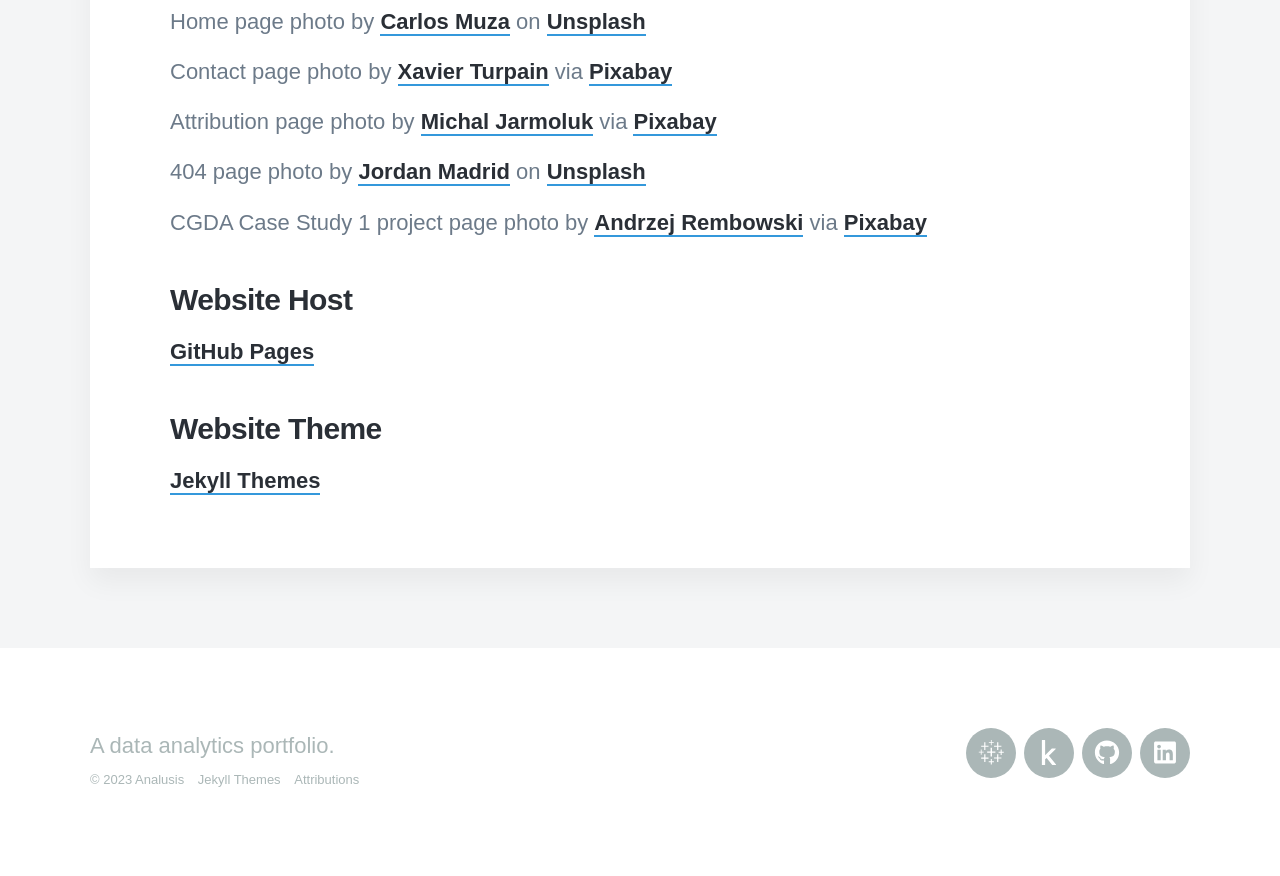
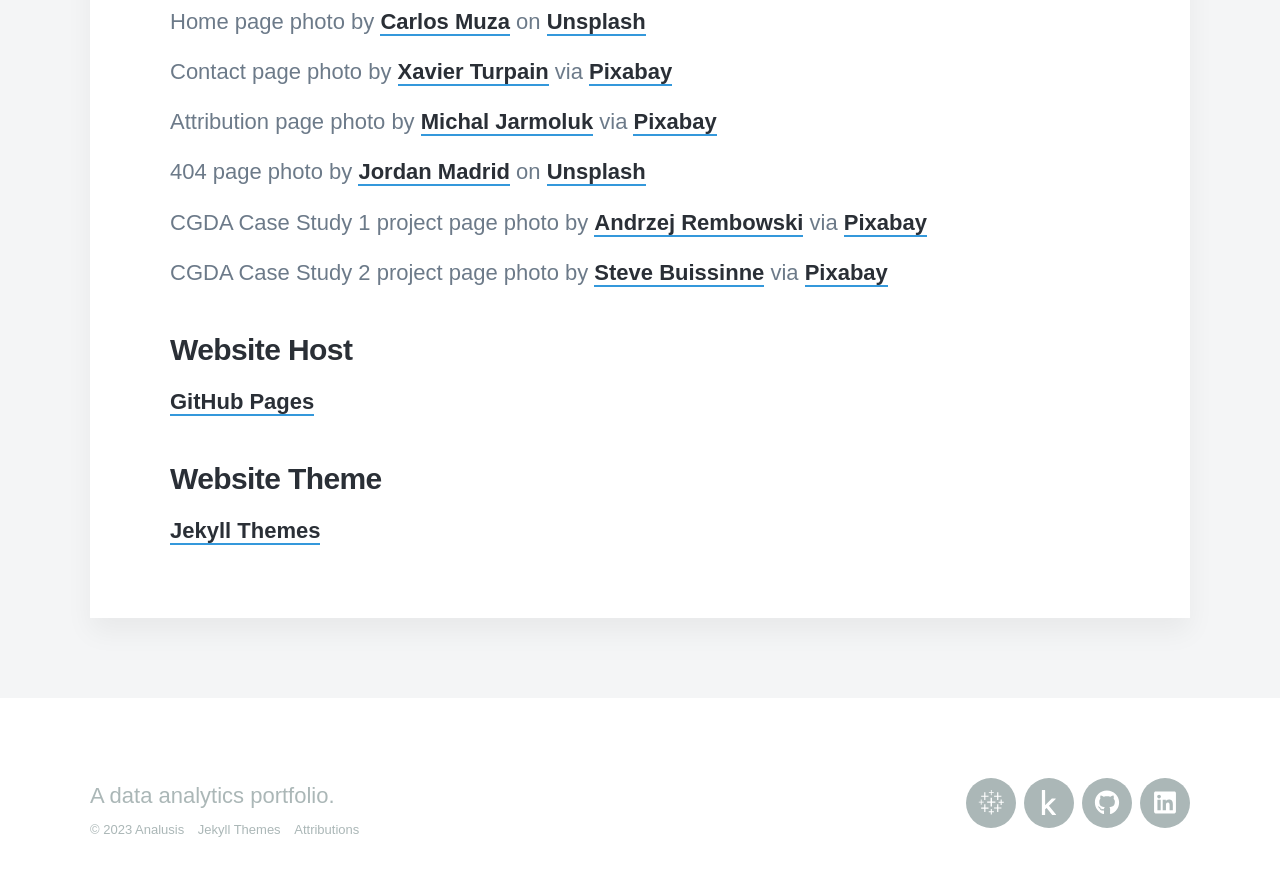
Before and after one commit to analusis/analusis.github.io, a Jekyll site: the page built from _pages/attributions.md, in a window 1280 px wide and 900 px high, scrolled down 823 px. Shown: the top 876 px of the window. Built offline with Jekyll 4.4.1, drawn with Linux system fonts in a browser that asks for light colours; nearby versions of some CDN libraries; some web fonts are replaced.

Commit message:
Updated attributions page

```diff
--- a/_pages/attributions.md
+++ b/_pages/attributions.md
@@ -20,6 +20,8 @@
 
 CGDA Case Study 1 project page photo by <a href="https://pixabay.com/users/andrzejrembowski-2775184/?utm_source=link-attribution&utm_medium=referral&utm_campaign=image&utm_content=4245347" target="_blank">Andrzej Rembowski</a> via <a href="https://pixabay.com//?utm_source=link-attribution&utm_medium=referral&utm_campaign=image&utm_content=4245347" target="_blank">Pixabay</a>
 
+CGDA Case Study 2 project page photo by <a href="https://pixabay.com/users/stevepb-282134/?utm_source=link-attribution&utm_medium=referral&utm_campaign=image&utm_content=2465478" target="_blank">Steve Buissinne</a> via <a href="https://pixabay.com//?utm_source=link-attribution&utm_medium=referral&utm_campaign=image&utm_content=2465478" target="_blank">Pixabay</a>
+
 ### Website Host
 <a href="https://pages.github.com/" target="_blank">GitHub Pages</a>
 
```
